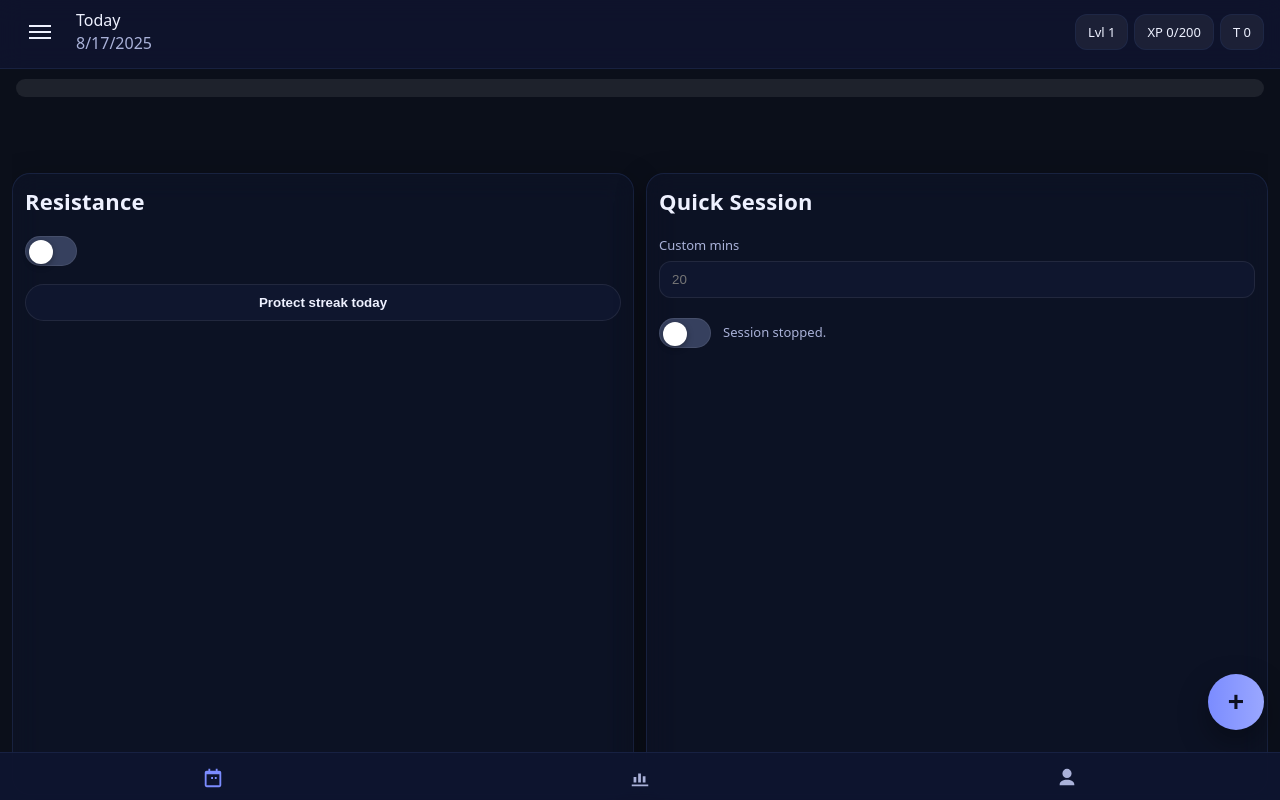
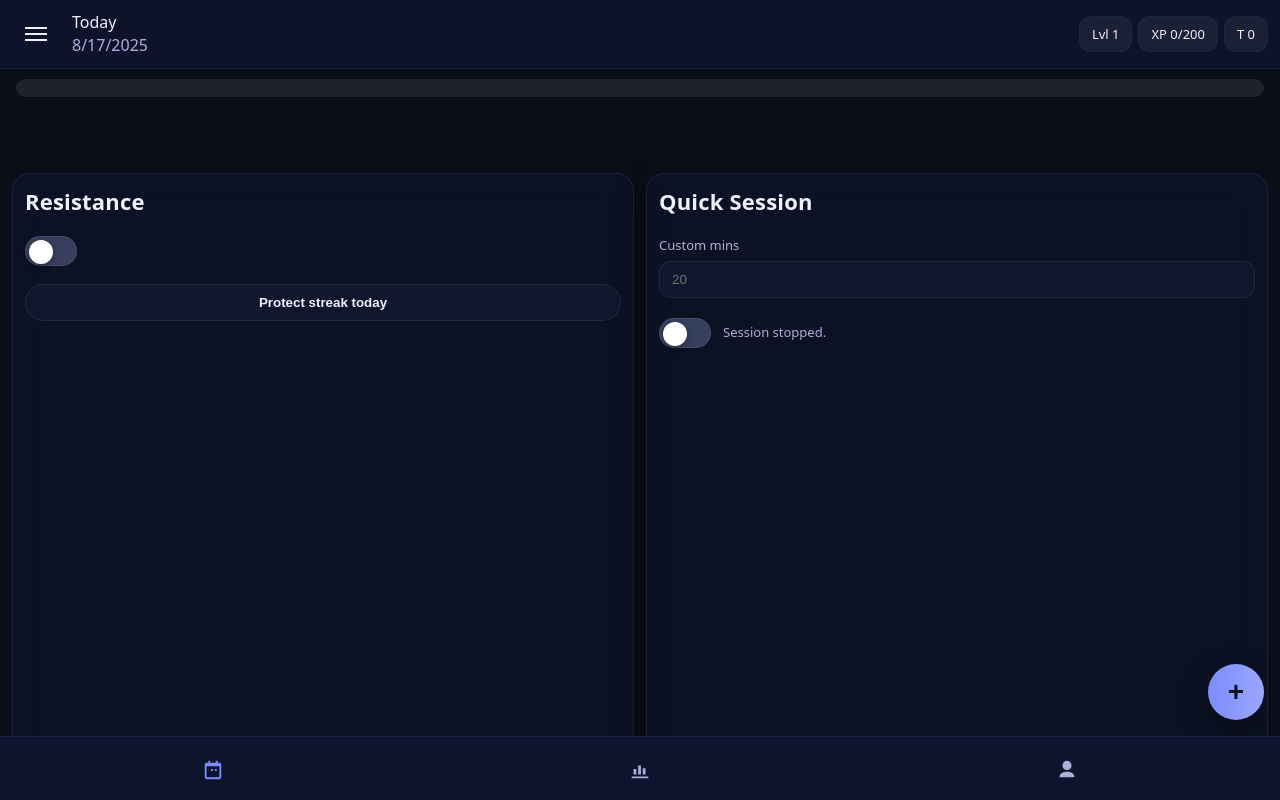
Before and after one commit to thagreatmoe-ai/gol.basic, a plain HTML site: page index.html in a window 1280 px wide. Drawn offline with Linux system fonts and the light colour scheme.

Commit message:
Update style.css

```diff
--- a/style.css
+++ b/style.css
@@ -758,3 +758,56 @@ body, #app, #views, .view{
 #xpRibbon + .top-split > *:first-child{
   margin-top: 0 !important;
 }
+/* ===== Old-school layout: NO iPhone safe-area insets (override) ===== */
+/* Put this block at the VERY END of style.css */
+:root{
+  /* pick the tab bar height you want (your earlier build used 64px) */
+  --tabbar-h: 64px;
+}
+
+/* Do NOT reserve extra space for the iOS home indicator */
+body{
+  padding-top: 0 !important;
+  padding-bottom: var(--tabbar-h) !important; /* only the bar height */
+}
+
+/* Optional: mirror the old model’s content spacer */
+#app{ min-height: 100vh; padding-bottom: var(--tabbar-h) !important; }
+
+/* Make sure content itself isn't adding more bottom spacing */
+#views, main, .view{
+  padding-bottom: 0 !important;
+  margin-bottom: 0 !important;
+}
+
+/* Fixed-height tab bar that sits flush at the real bottom */
+#tabbar{
+  position: fixed !important;
+  left: 0; right: 0; bottom: 0 !important;
+  height: var(--tabbar-h) !important;
+  padding-bottom: 0 !important;       /* no extra inner padding */
+  overflow: visible !important;
+}
+
+/* Kill any pseudo “painted safe-area” */
+#tabbar::after{ content: none !important; }
+
+/* Old-school top bar padding (no top safe-area) */
+.topbar{
+  padding: 10px 12px !important;      /* same as your earlier model */
+}
+
+/* Keep the floating + button just above the bar */
+.fab{
+  bottom: calc(var(--tabbar-h) + 16px) !important;
+}
+
+/* If any helper classes tried to add a safe-area spacer, disable them */
+.safe-bottom, .safe-area-spacer, .ios-bottom-spacer{
+  display: none !important;
+}
+
+/* If there are any rules pushing the bar into/under the inset, neutralize them */
+#tabbar{
+  bottom: 0 !important;
+}
```
